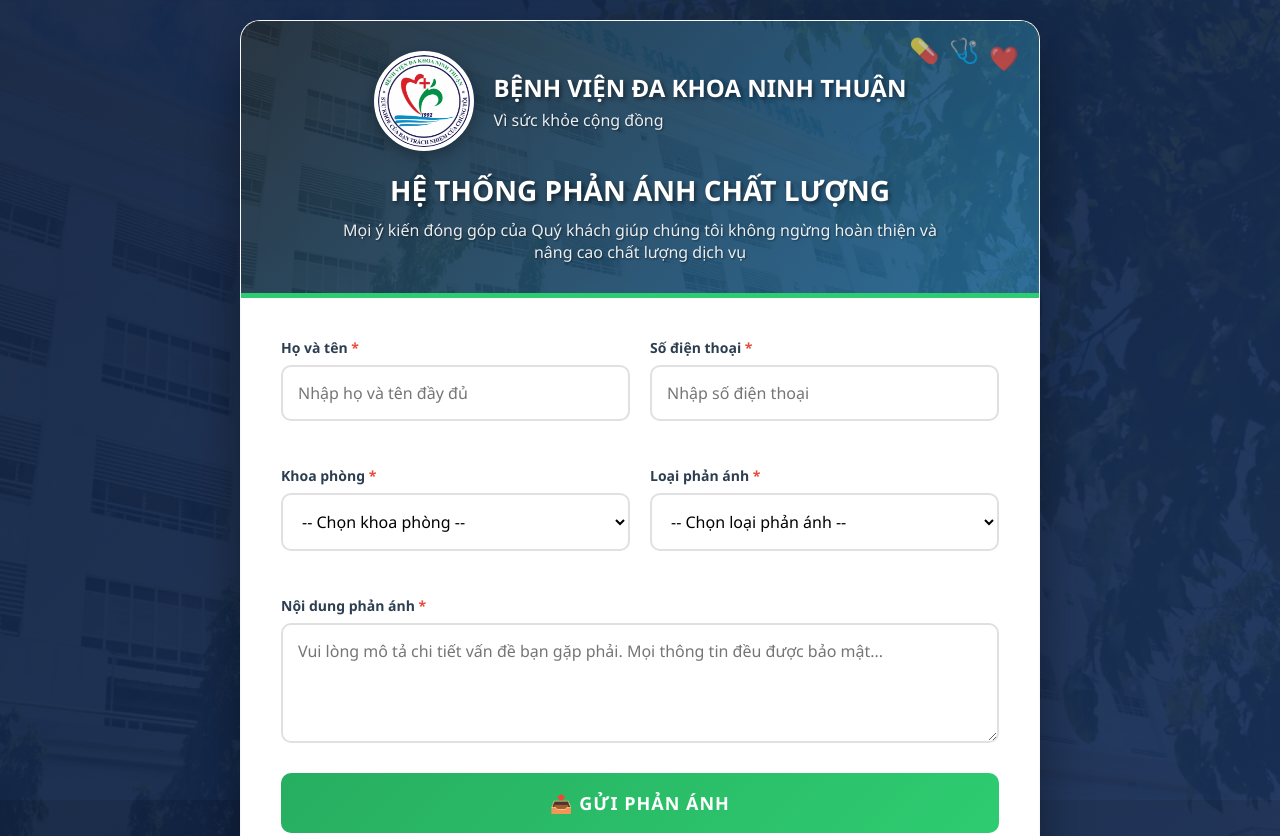
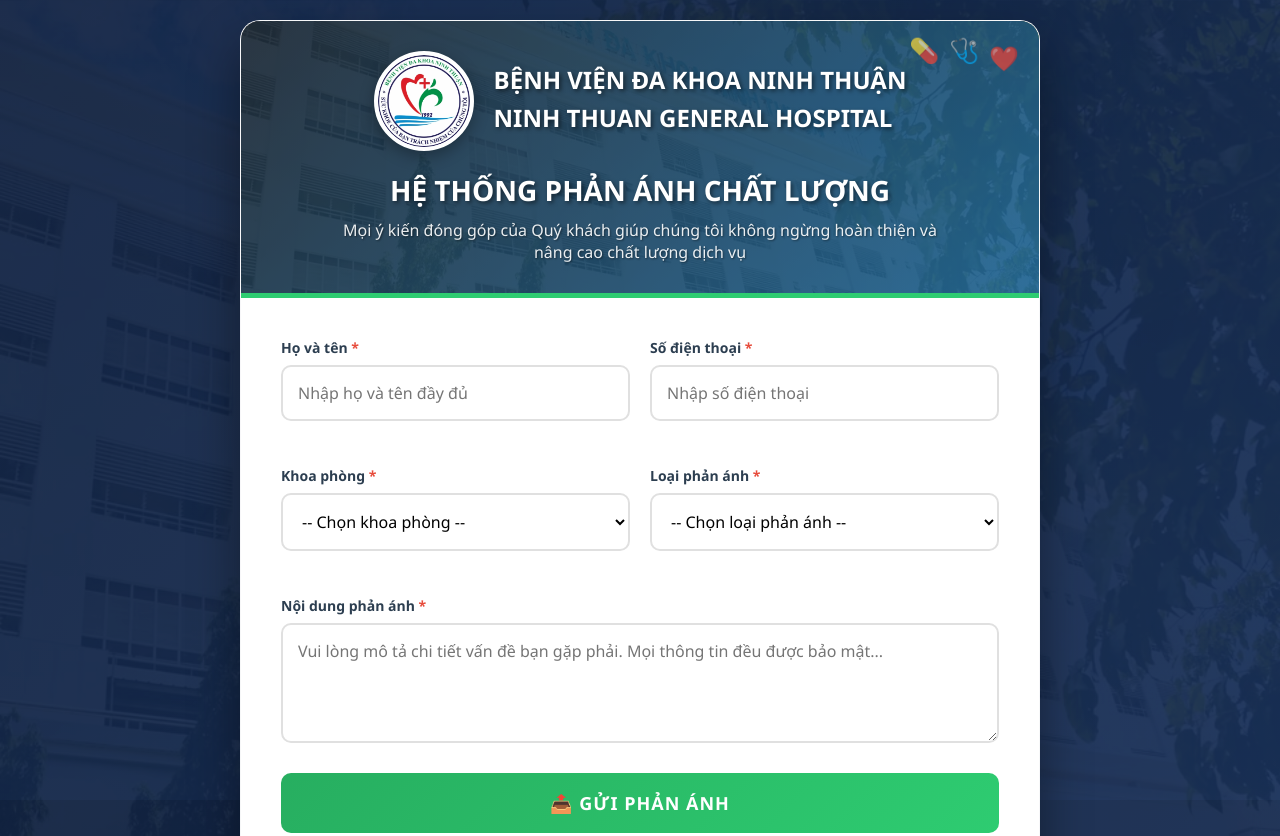
Before and after one commit to Khoitran2711/Chat_Luong_BV, a plain HTML site: page index.html in a window 1280 px wide. Shown: the top 836 px of the page. Drawn offline with Linux system fonts and the light colour scheme; no server answers.

Commit message:
Update index.html

```diff
--- a/index.html
+++ b/index.html
@@ -107,9 +107,10 @@
         }
 
         .hospital-subtitle {
-            font-size: 16px;
-            opacity: 0.9;
-            text-shadow: 1px 1px 2px rgba(0,0,0,0.5);
+            font-size: 24px;
+            font-weight: bold;
+            margin-bottom: 5px;
+            text-shadow: 2px 2px 4px rgba(0,0,0,0.5);
         }
 
         .header h1 {
@@ -357,7 +358,7 @@
                 <img src="images/logo.png" alt="Logo Bệnh Viện Đa Khoa Ninh Thuận" class="logo-image">
                 <div class="hospital-info">
                     <div class="hospital-name">BỆNH VIỆN ĐA KHOA NINH THUẬN</div>
-                    <div class="hospital-subtitle">Vì sức khỏe cộng đồng</div>
+                    <div class="hospital-subtitle"> NINH THUAN GENERAL HOSPITAL </div>
                 </div>
             </div>
             <h1>HỆ THỐNG PHẢN ÁNH CHẤT LƯỢNG</h1>
```
